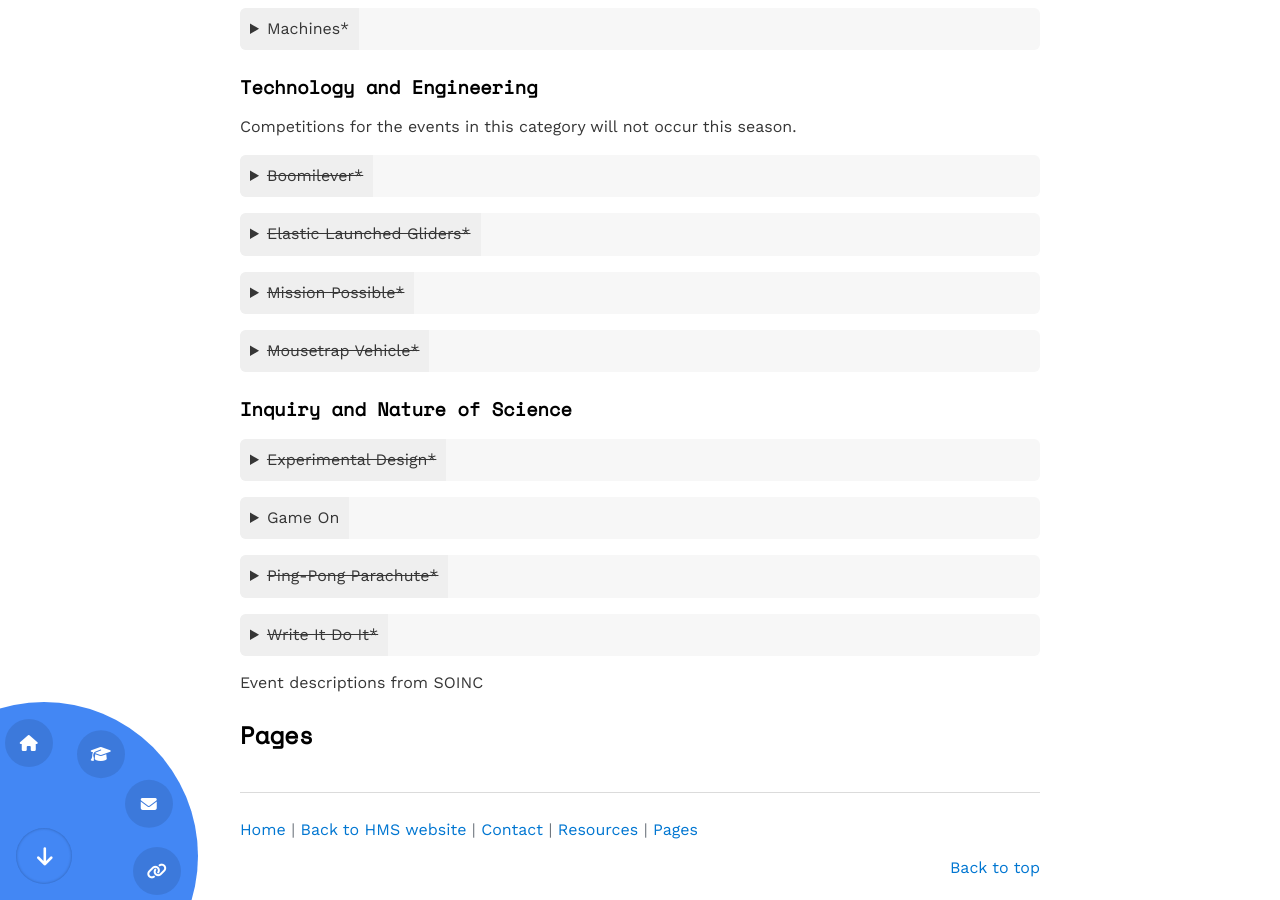
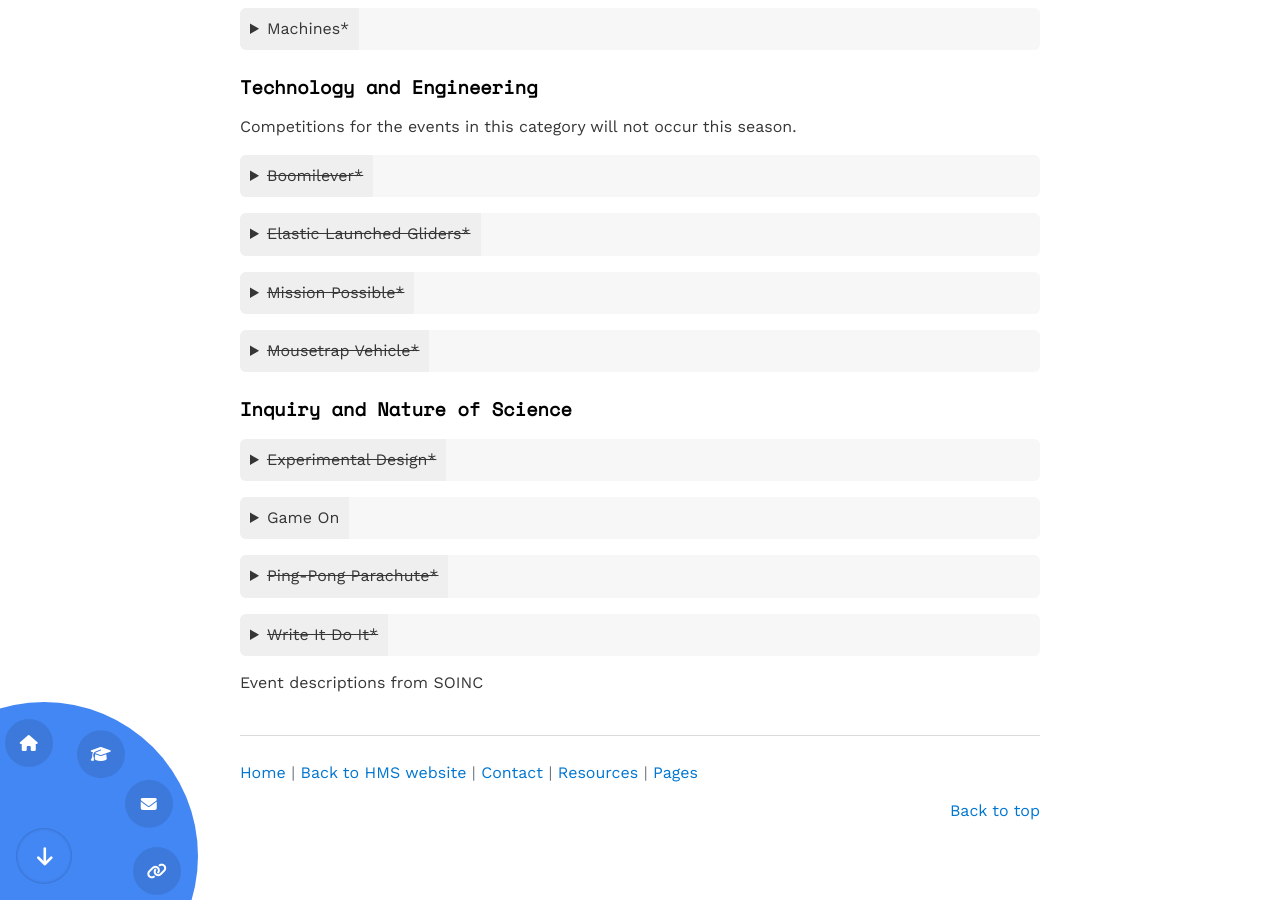
Before and after one commit to HMSSO/SciOly-Website, a Jekyll site: the page built from index.md, in a window 1280 px wide and 900 px high, scrolled down 2228 px. Built offline with Jekyll 4.4.1, drawn with Linux system fonts in a browser that asks for light colours; nearby versions of some CDN libraries.

Commit message:
Update index.md

```diff
--- a/index.md
+++ b/index.md
@@ -231,11 +231,5 @@
 </details>
 </div>
 <p>Event descriptions from SOINC </p>
-<h2>Pages</h2>
-<ul class="myposts">
-{% for post in site.posts %}
-<li><a href="{{ post.url }}">{{ post.title}}</a>
-</li>
-{% endfor %}
-</ul>
+
 {% include circle.html %}
```
